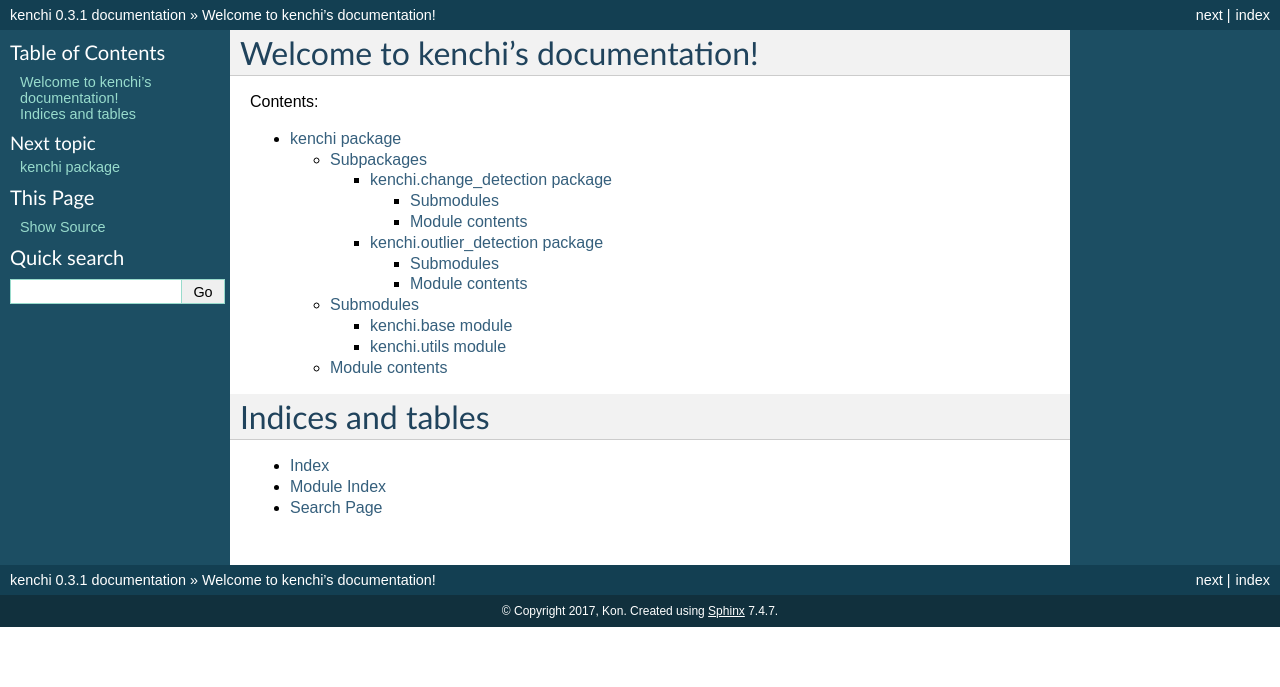
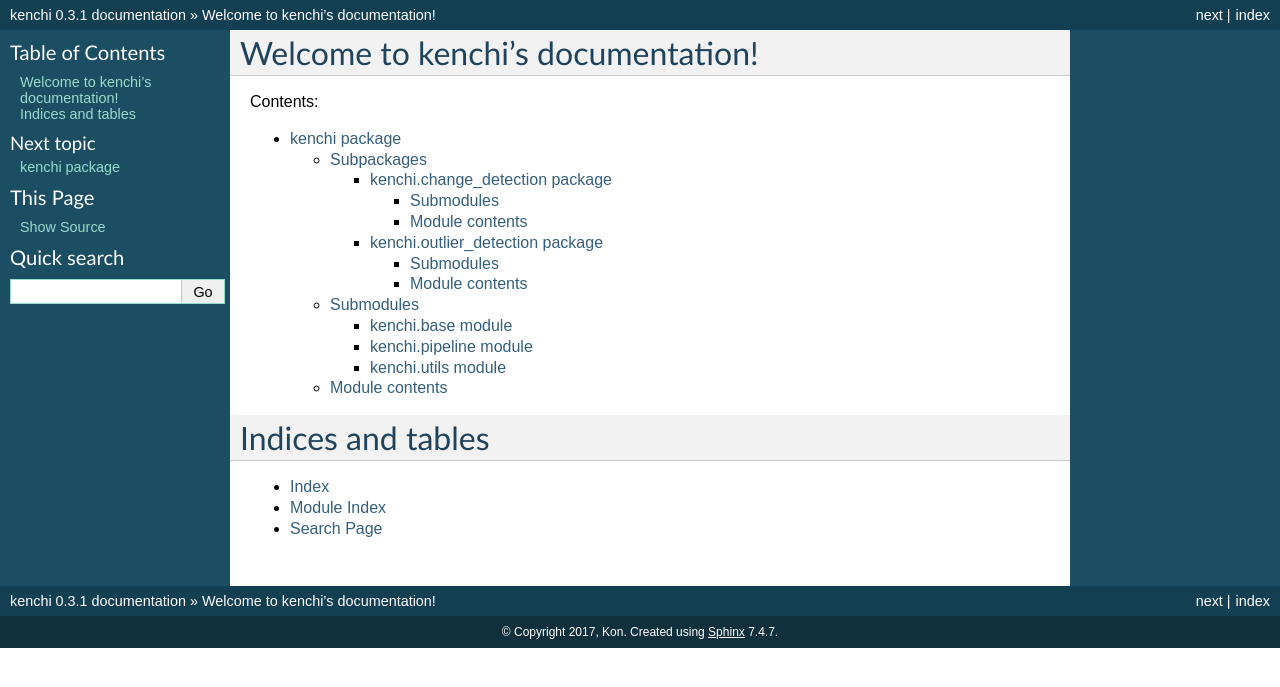
Before and after one commit to Y-oHr-N/kenchi, a Sphinx documentation site: the page built from docs/index.rst, in a window 1280 px wide. Shown: the top 687 px of the page. Built offline with Sphinx 7.4.7, drawn with Linux system fonts in a browser that asks for light colours.

Commit message:
update docs

```diff
--- a/docs/index.rst
+++ b/docs/index.rst
@@ -1,5 +1,5 @@
 .. kenchi documentation master file, created by
-   sphinx-quickstart on Wed Sep 13 01:26:11 2017.
+   sphinx-quickstart on Sun Sep 17 01:30:12 2017.
    You can adapt this file completely to your liking, but it should at least
    contain the root `toctree` directive.
 
--- /dev/null
+++ b/docs/kenchi.pipeline.rst
@@ -0,0 +1,7 @@
+kenchi\.pipeline module
+=======================
+
+.. automodule:: kenchi.pipeline
+    :members:
+    :undoc-members:
+    :show-inheritance:
--- a/docs/kenchi.rst
+++ b/docs/kenchi.rst
@@ -15,6 +15,7 @@ Submodules
 .. toctree::
 
    kenchi.base
+   kenchi.pipeline
    kenchi.utils
 
 Module contents
```
